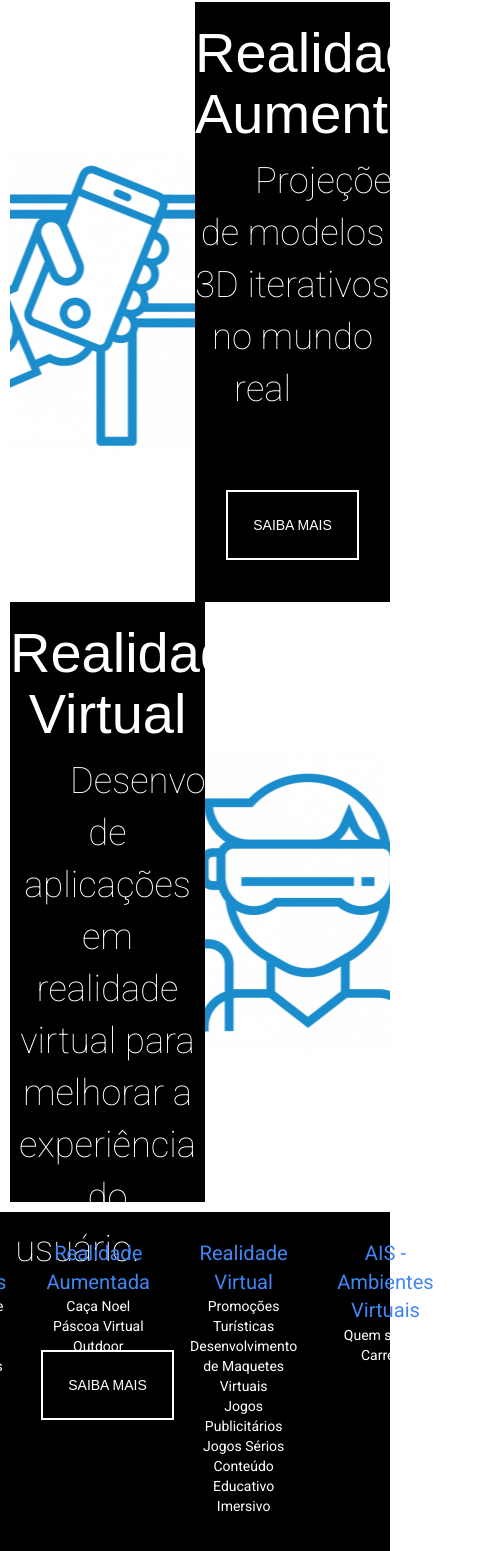
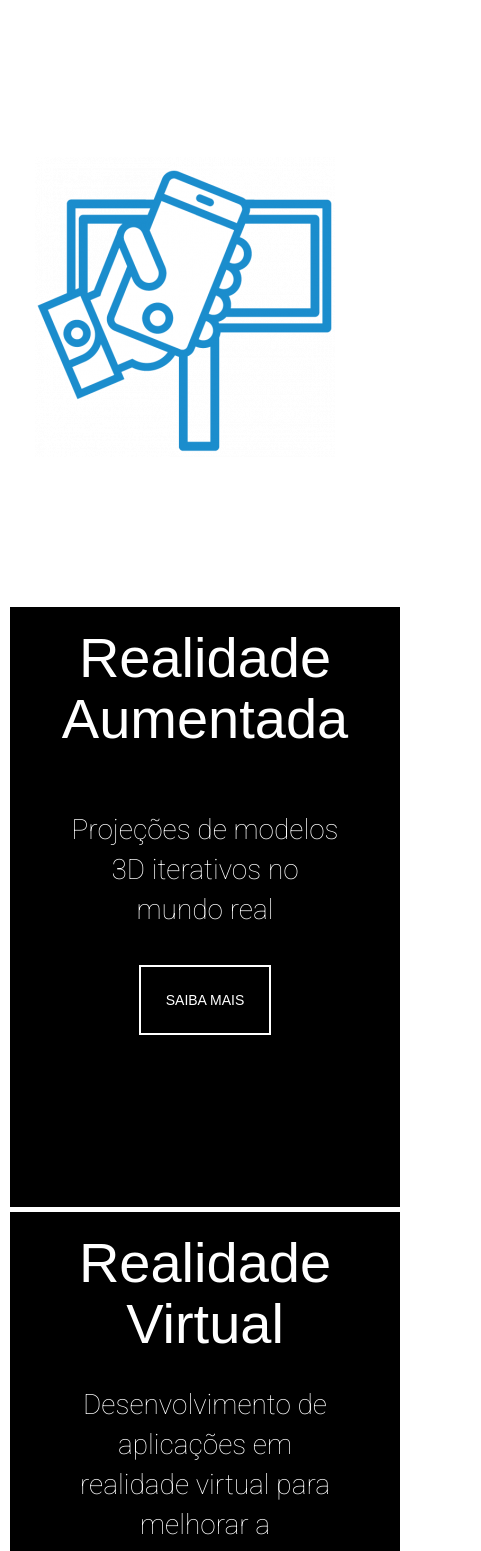
Before and after one commit to ais-opensource/portal, a React (Create React App) app: page / in a window 390 px wide. Shown: the part 1067-2618 px from the top of the page, 481 px wide, since content can reach past the window. Built offline with nearby package versions, Linux system fonts and the light colour scheme.

Commit message:
Add css to mobile on halfimagetextright component

```diff
--- a/src/components/content/HalfImageHalfTextLeft/HalfImageHalfTextLeft.css
+++ b/src/components/content/HalfImageHalfTextLeft/HalfImageHalfTextLeft.css
@@ -9,6 +9,13 @@
   background-color: black;
   color: white;
   margin-left: 10px;
+}
+
+.image-text-left {
+  height: 600px;
+  width: 50%;
+  margin-right: 10px;
+  margin-left: -10px;
 }
 
 
@@ -34,7 +41,6 @@
 
 
 .button {
-
   padding: 25px;
   color: white;
   border: 2px solid white;
@@ -45,3 +51,28 @@
   color: #4286f4;
   border: 2px solid #4286f4;
 }
+
+
+@media screen and (max-width: 420px) {
+  .half-container {
+    display: flex;
+    flex-direction: column;
+    margin-top: 5px;
+  }
+  .image-text-left {
+    width: 100%;
+    margin-left: -10px;
+  }
+  .left {
+    width: 100%;
+  }
+  .button-container {
+    margin-top: 100px;
+
+  }
+  .content-image-left {
+    font-size: 2em;
+    margin-top: 0;
+  }
+
+}
--- a/src/components/content/HalfImageHalfTextLeft/HalfImageHalfTextLeft.js
+++ b/src/components/content/HalfImageHalfTextLeft/HalfImageHalfTextLeft.js
@@ -7,8 +7,6 @@ export class HalfImageHalfTextLeft extends React.Component {
   render() {
     const { title, content, imageUrl, imageDescription, buttonUrl, backgroundColor } = this.props
     const imageStyle = {
-      width: "50%",
-      height: "600px",
       backgroundImage: `url('${imageUrl}')`,
       backgroundRepeat: 'no-repeat',
       backgroundPosition: 'center',
@@ -21,12 +19,12 @@ export class HalfImageHalfTextLeft extends React.Component {
         <div className="row half-container">
           <div className="left" style={left}>
             <h1 className="title">{title}</h1>
-            <span className="content-image-left">{content}</span>
+            <div className="content-image-left">{content}</div>
             <div className="button-container">
               { buttonUrl ? <Link to={buttonUrl} className="button">SAIBA MAIS</Link> : null}
             </div>
           </div>
-          <div className="right" style={imageStyle}>
+          <div className="image-text-left" style={imageStyle}>
           </div>
         </div>
       </div>
--- a/src/components/content/HalfImageHalfTextRight/HalfImageHalfTextRight.css
+++ b/src/components/content/HalfImageHalfTextRight/HalfImageHalfTextRight.css
@@ -34,7 +34,6 @@
 
 
 .button {
-
   color: white;
   border: 2px solid white;
 }
@@ -44,3 +43,51 @@
   color: #4286f4;
   border: 2px solid #4286f4;
 }
+
+.image-text-right {
+  height: 600px;
+  width: 50%;
+  margin-right: -10px;
+  margin-left: 10px;
+}
+
+
+@media screen and (max-width: 420px) {
+  .half-container {
+    flex-direction: column;
+    margin-top: 5px;
+  }
+  .image-text-right {
+    width: 100%;
+    margin-left: -10px;
+  }
+  .left {
+    width: 100%;
+  }
+  .content {
+    text-align: center;
+    font-size: 2em;
+  }
+  .button-container {
+    padding-top: 20px;
+  }
+
+}
+@media screen and (max-width: 321px) {
+  .half-container {
+    flex-direction: column;
+    margin-top: 5px;
+  }
+  .image-text-right {
+    width: 100%;
+    margin-left: 0px;
+  }
+  .left {
+    width: 100%;
+    margin: 0;
+  }
+  .content {
+    text-align: center;
+    font-size: 1.55em;
+  }
+}
--- a/src/components/content/HalfImageHalfTextRight/HalfImageHalfTextRight.js
+++ b/src/components/content/HalfImageHalfTextRight/HalfImageHalfTextRight.js
@@ -7,14 +7,11 @@ export class HalfImageHalfTextRight extends React.Component {
   render() {
     const { title, content, imageUrl, imageDescription, buttonUrl, backgroundColor } = this.props
     const imageStyle = {
-      width: "50%",
-      height: "600px",
       backgroundImage: `url('${imageUrl}')`,
       backgroundRepeat: 'no-repeat',
       backgroundPosition: 'center',
       backgroundSize: 'auto',
-      marginRight: "-10px",
-      marginLeft: "10px"
+
     }
     const right = {
       backgroundColor: backgroundColor
@@ -22,12 +19,12 @@ export class HalfImageHalfTextRight extends React.Component {
     return (
       <div className="container-fluid">
         <div className="row half-container">
-          <div style={imageStyle}>
+          <div style={imageStyle} className="image-text-right">
           </div>
           <div className="left" style={right}>
             <h1 className="title">{title}</h1>
-            <span className="content">{content}</span>
-            <div className="button-container">
+            <div className="content">{content}</div>
+            <div className="button-container-right">
               {buttonUrl ? <Link to={buttonUrl} className="button">SAIBA MAIS</Link> : null}
             </div>
           </div>
```
